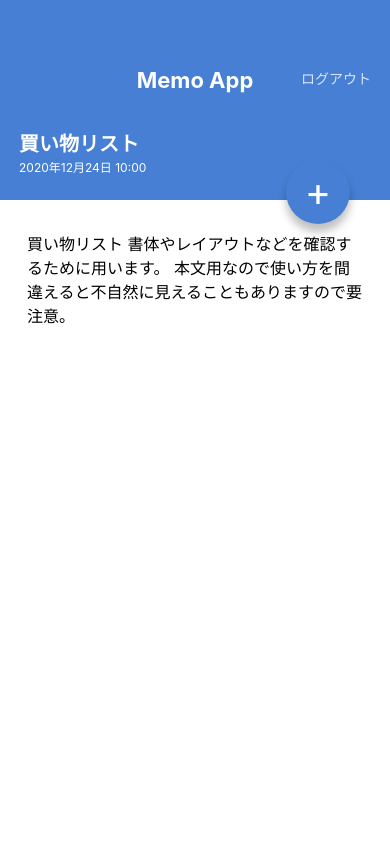
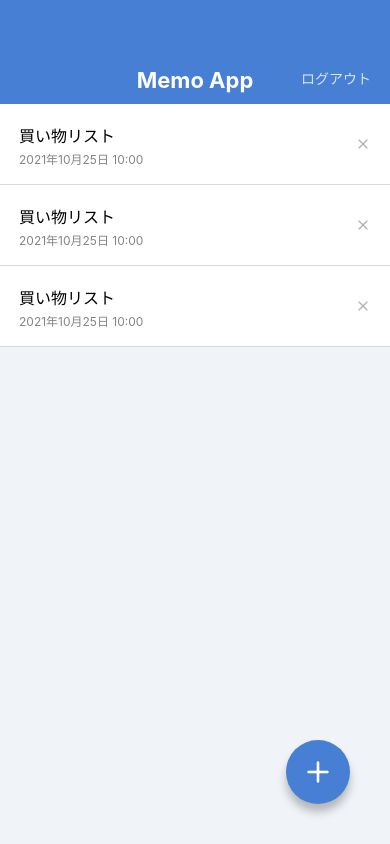
Before and after one commit to srn-webcreation/MemoApp2, a React Native app: screen / in a window 390 px wide. Built offline with nearby package versions, Linux system fonts and the light colour scheme.

Commit message:
install @expo/vector-icons

```diff
--- a/App.jsx
+++ b/App.jsx
@@ -1,10 +1,10 @@
 import React from 'react';
 
 import MemoListScreen from "./src/screens/MemoListScreen";
-import MemoDetailScreen from "./src/screens/MemoDetailScreen";
+// import MemoDetailScreen from "./src/screens/MemoDetailScreen";
 
 export default function App() {
   return (
-    <MemoDetailScreen />
+    <MemoListScreen />
   );
 }
--- a/package.json
+++ b/package.json
@@ -8,6 +8,7 @@
     "eject": "expo eject"
   },
   "dependencies": {
+    "@expo/vector-icons": "^12.0.5",
     "expo": "~43.0.0",
     "expo-status-bar": "~1.1.0",
     "prop-types": "^15.7.2",
--- a/src/components/CirclButton.jsx
+++ b/src/components/CirclButton.jsx
@@ -1,19 +1,20 @@
 import React from 'react';
-import { View, Text, StyleSheet } from 'react-native';
+import { View, StyleSheet } from 'react-native';
 import { string, shape } from 'prop-types';
+import { Feather } from '@expo/vector-icons';
 
 export default function CircleButton(props) {
-    const { children, style } = props;
+    const { style, name } = props;
     return(
         <View style={[styles.circleButton, style]}>
-            <Text style={styles.circleButtonLabel}>{children}</Text>
+            <Feather name={name} size={32} color="white" />
         </View>
     );
 }
 
 CircleButton.propTypes = {
-    children: string.isRequired,
     style: shape(),
+    name: string.isRequired,
 };
 
 CircleButton.defaultProps = {
--- a/src/components/MemoList.jsx
+++ b/src/components/MemoList.jsx
@@ -1,5 +1,6 @@
 import React from 'react';
 import { View, Text, StyleSheet } from 'react-native';
+import { Feather } from '@expo/vector-icons';
 
 export default function MemoList() {
     return(
@@ -11,7 +12,7 @@
                     <Text style={styles.memoListItemDate}>2021年10月25日 10:00</Text>
                 </View>
                 <View>
-                    <Text>X</Text>
+                    <Feather name="x" size={16} color="#b0b0b0" />
                 </View>
             </View>
 
@@ -21,7 +22,7 @@
                     <Text style={styles.memoListItemDate}>2021年10月25日 10:00</Text>
                 </View>
                 <View>
-                    <Text>X</Text>
+                    <Feather name="x" size={16} color="#b0b0b0" />
                 </View>
             </View>
 
@@ -31,7 +32,7 @@
                     <Text style={styles.memoListItemDate}>2021年10月25日 10:00</Text>
                 </View>
                 <View>
-                    <Text>X</Text>
+                    <Feather name="x" size={16} color="#b0b0b0" />
                 </View>
             </View>
 
--- a/src/screens/MemoDetailScreen.jsx
+++ b/src/screens/MemoDetailScreen.jsx
@@ -1,5 +1,7 @@
 import React from "react";
-import { View, ScrollView, Text, StyleSheet } from 'react-native';
+import {
+    View, ScrollView, Text, StyleSheet,
+} from 'react-native';
 
 import AppBar from "../components/AppBar";
 import CircleButton from "../components/CirclButton";
@@ -19,7 +21,7 @@
                     本文用なので使い方を間違えると不自然に見えることもありますので要注意。
                 </Text>
             </ScrollView>
-            <CircleButton style={{ top:160, bottom: 'auto' }}>+</CircleButton>
+            <CircleButton style={{ top:160, bottom: 'auto' }} name={"edit-2"} />
         </View>
     )
 }
--- a/src/screens/MemoListScreen.jsx
+++ b/src/screens/MemoListScreen.jsx
@@ -10,7 +10,7 @@
         <View style={styles.container}>
             <AppBar />
             <MemoList />
-            <CircleButton>+</CircleButton>
+            <CircleButton name="plus" />
         </View>
     );
 }
```
